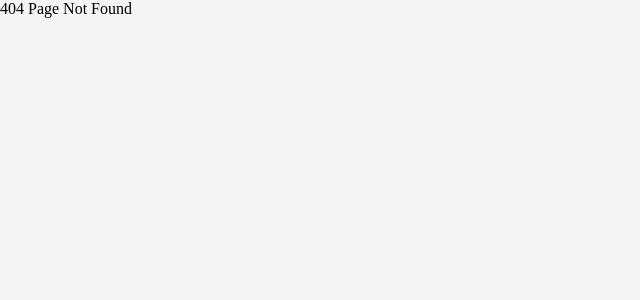
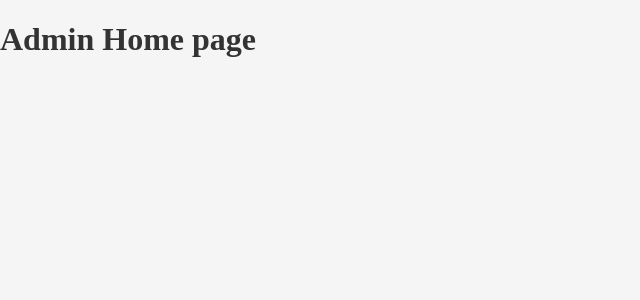
Before and after one commit to zzLinie/themepark, a React (Vite) app in the folder frontend/: page /adminHome in a window 1280 px wide. Before the commit this address had no page. Shown: the top 300 px of the page, without its empty margins (0-640 px from the left). Built offline with nearby package versions, Linux system fonts and the light colour scheme.

Commit message:
Admin Home page only viewable to authenticated users

```diff
--- /dev/null
+++ b/frontend/src/components/App.jsx
@@ -0,0 +1,21 @@
+import { BrowserRouter, Routes, Route } from "react-router-dom";
+import Home from "../pages/Home";
+import AdminLogin from "../pages/AdminLogin";
+import AdminHome from "../pages/AdminHome";
+import ProtectedRoutes from "../utils/ProtectedRoutes";
+
+export default function App() {
+  return (
+    <BrowserRouter>
+      <Routes>
+        {/*users can go to these pages without bening authenticated */}
+        <Route element={<Home />} path="/" />
+        <Route element={<AdminLogin />} path="admin" />
+        <Route element={<ProtectedRoutes />}>
+          {/*pages unavalible until user is authenticated*/}
+          <Route element={<AdminHome />} path="/adminHome" />
+        </Route>
+      </Routes>
+    </BrowserRouter>
+  );
+}
--- a/frontend/src/main.jsx
+++ b/frontend/src/main.jsx
@@ -1,24 +1,10 @@
+import "./index.css";
 import { StrictMode } from "react";
 import { createRoot } from "react-dom/client";
-import { createBrowserRouter, RouterProvider } from "react-router-dom";
-import Home from "./pages/Home";
-import "./index.css";
-import AdminLogin from "./pages/AdminLogin";
-
-const router = createBrowserRouter([
-  {
-    path: "/",
-    element: <Home />,
-    errorElement: <div>404 Page Not Found</div>,
-  },
-  {
-    path: "/admin",
-    element: <AdminLogin />,
-  },
-]);
+import App from "./components/App";
 
 createRoot(document.getElementById("root")).render(
   <StrictMode>
-    <RouterProvider router={router} />
+    <App />
   </StrictMode>
 );
--- /dev/null
+++ b/frontend/src/pages/AdminHome.jsx
@@ -0,0 +1,3 @@
+export default function AdminHome() {
+  return <h1>Admin Home page</h1>;
+}
--- /dev/null
+++ b/frontend/src/utils/ProtectedRoutes.jsx
@@ -0,0 +1,6 @@
+import { Outlet, Navigate } from "react-router-dom";
+
+export default function ProtectedRoutes() {
+  let user = true;
+  return user ? <Outlet /> : <Navigate to="/admin" />;
+}
```
